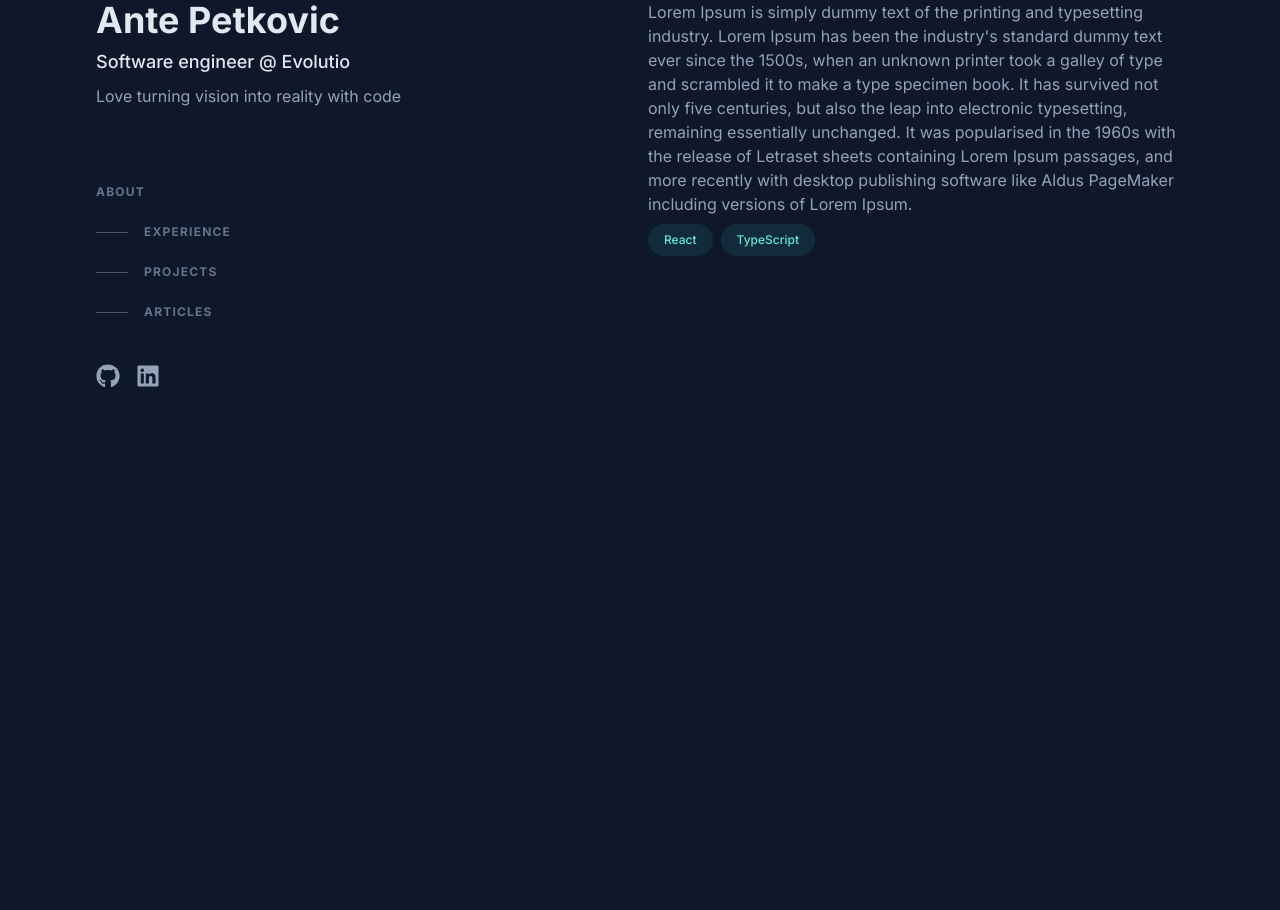
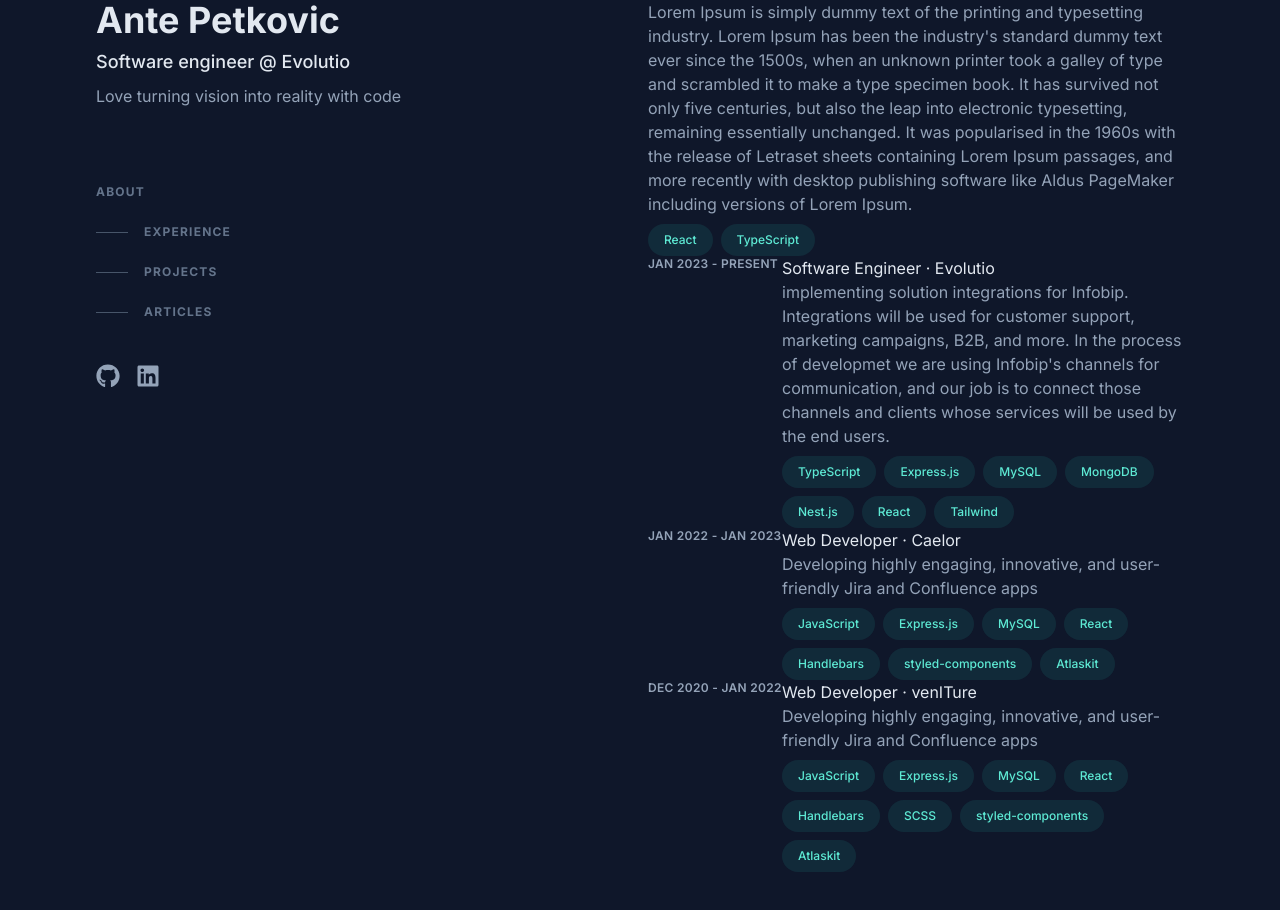
Before and after one commit to antepetkovic0/portfolio, a Next.js app: page / in a window 1280 px wide. Shown: the top 910 px of the page. Built offline with nearby package versions, Linux system fonts and the light colour scheme.

Commit message:
created experience card components

```diff
--- a/src/app/page.tsx
+++ b/src/app/page.tsx
@@ -1,3 +1,4 @@
+import ExperienceCard from "@/components/cards/ExperienceCard";
 import Icon from "@/components/icon/Icon";
 import TagList from "@/components/tags/TagList";
 
@@ -98,7 +99,53 @@
             </>
           </section>
           <section id="experience">
-            <TagList tagNames={["React", "TypeScript"]} />
+            <TagList tags={["React", "TypeScript"]} />
+            <ExperienceCard
+              time="Jan 2023 - present"
+              title="Software Engineer · Evolutio"
+              companyUrl="https://evolutio.hr"
+              description="implementing solution integrations for Infobip. Integrations will be used for customer support, marketing campaigns, B2B, and more. In the process of developmet we are using Infobip's channels for communication, and our job is to connect those channels and clients whose services will be used by the end users."
+              tags={[
+                "TypeScript",
+                "Express.js",
+                "MySQL",
+                "MongoDB",
+                "Nest.js",
+                "React",
+                "Tailwind",
+              ]}
+            />
+            <ExperienceCard
+              time="Jan 2022 - Jan 2023"
+              title="Web Developer · Caelor"
+              companyUrl="https://caelor.com/"
+              description="Developing highly engaging, innovative, and user-friendly Jira and Confluence apps"
+              tags={[
+                "JavaScript",
+                "Express.js",
+                "MySQL",
+                "React",
+                "Handlebars",
+                "styled-components",
+                "Atlaskit",
+              ]}
+            />
+            <ExperienceCard
+              time="Dec 2020 - Jan 2022"
+              title="Web Developer · venITure"
+              companyUrl="https://veniture.net/en"
+              description="Developing highly engaging, innovative, and user-friendly Jira and Confluence apps"
+              tags={[
+                "JavaScript",
+                "Express.js",
+                "MySQL",
+                "React",
+                "Handlebars",
+                "SCSS",
+                "styled-components",
+                "Atlaskit",
+              ]}
+            />
           </section>
         </main>
       </div>
--- /dev/null
+++ b/src/components/cards/BaseCard.tsx
@@ -0,0 +1,6 @@
+import React from "react";
+
+export default function BaseCard({ children }: { children: React.ReactNode }) {
+  // TODO add div for on hover effect
+  return <div className="relative grid sm:grid-cols-8">{children}</div>;
+}
--- /dev/null
+++ b/src/components/cards/ExperienceCard.tsx
@@ -0,0 +1,26 @@
+import { ExperienceCardProps } from "@/types/cards";
+import TagList from "../tags/TagList";
+import BaseCard from "./BaseCard";
+
+export default function ExperienceCard({
+  time,
+  title,
+  companyUrl,
+  description,
+  tags,
+}: ExperienceCardProps) {
+  return (
+    <BaseCard>
+      <div className="text-slate-400 font-semibold text-xs uppercase tracking-wide sm:col-span-2">
+        {time}
+      </div>
+      <div className="sm:col-span-6">
+        <h3 className="text-slate-200">
+          <a href={companyUrl}>{title}</a>
+        </h3>
+        <p>{description}</p>
+        <TagList tags={tags} />
+      </div>
+    </BaseCard>
+  );
+}
--- a/src/components/tags/TagList.tsx
+++ b/src/components/tags/TagList.tsx
@@ -1,12 +1,12 @@
 import { TagListProps } from "@/types/tags";
 import Tag from "./Tag";
 
-export default function TagList({ tagNames }: TagListProps) {
+export default function TagList({ tags }: TagListProps) {
   return (
     <ul className="flex flex-wrap">
-      {tagNames.map((tagName) => (
-        <li key={tagName} className="mr-2 mt-2">
-          <Tag name={tagName} />
+      {tags.map((tag) => (
+        <li key={tag} className="mr-2 mt-2">
+          <Tag name={tag} />
         </li>
       ))}
     </ul>
--- /dev/null
+++ b/src/types/cards.ts
@@ -0,0 +1,7 @@
+export interface ExperienceCardProps {
+  time: string;
+  title: string;
+  companyUrl: string;
+  description: string;
+  tags: string[];
+}
--- a/src/types/tags.ts
+++ b/src/types/tags.ts
@@ -3,5 +3,5 @@
 }
 
 export interface TagListProps {
-  tagNames: string[];
+  tags: string[];
 }
```
